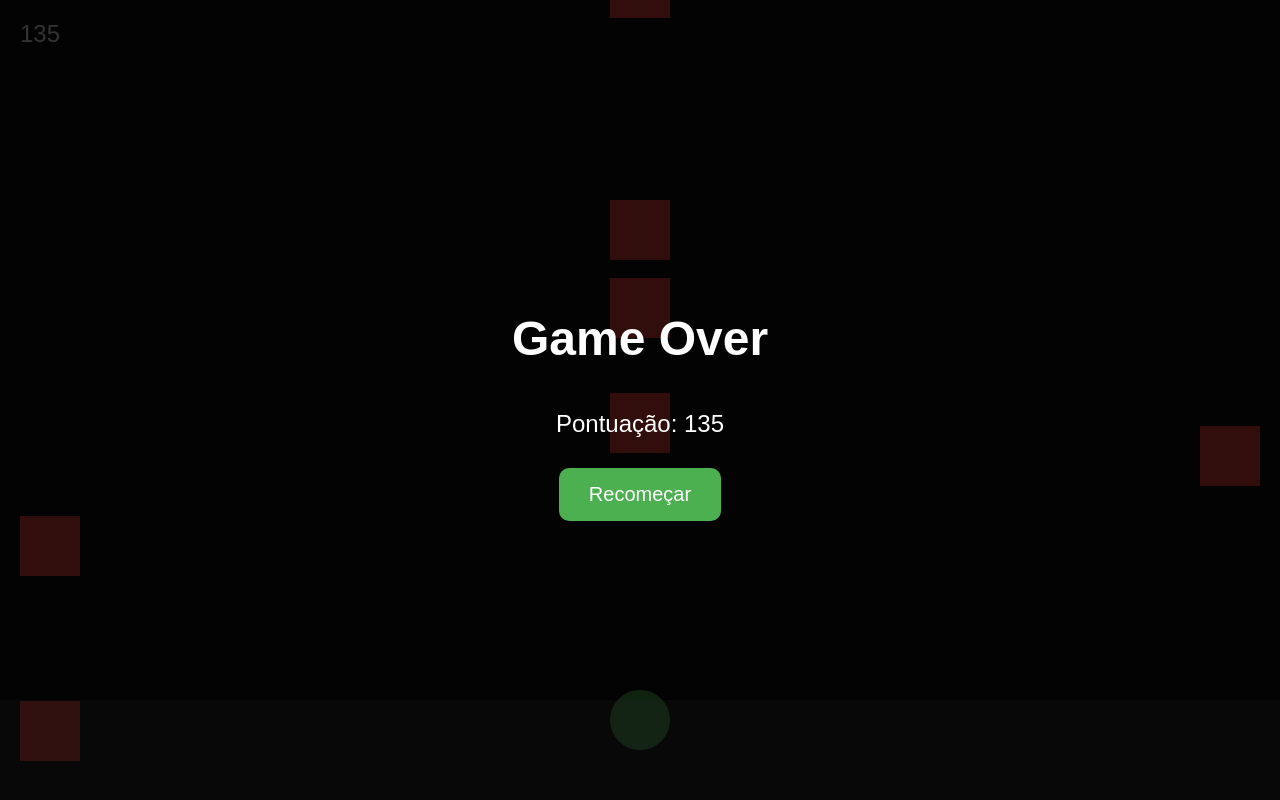
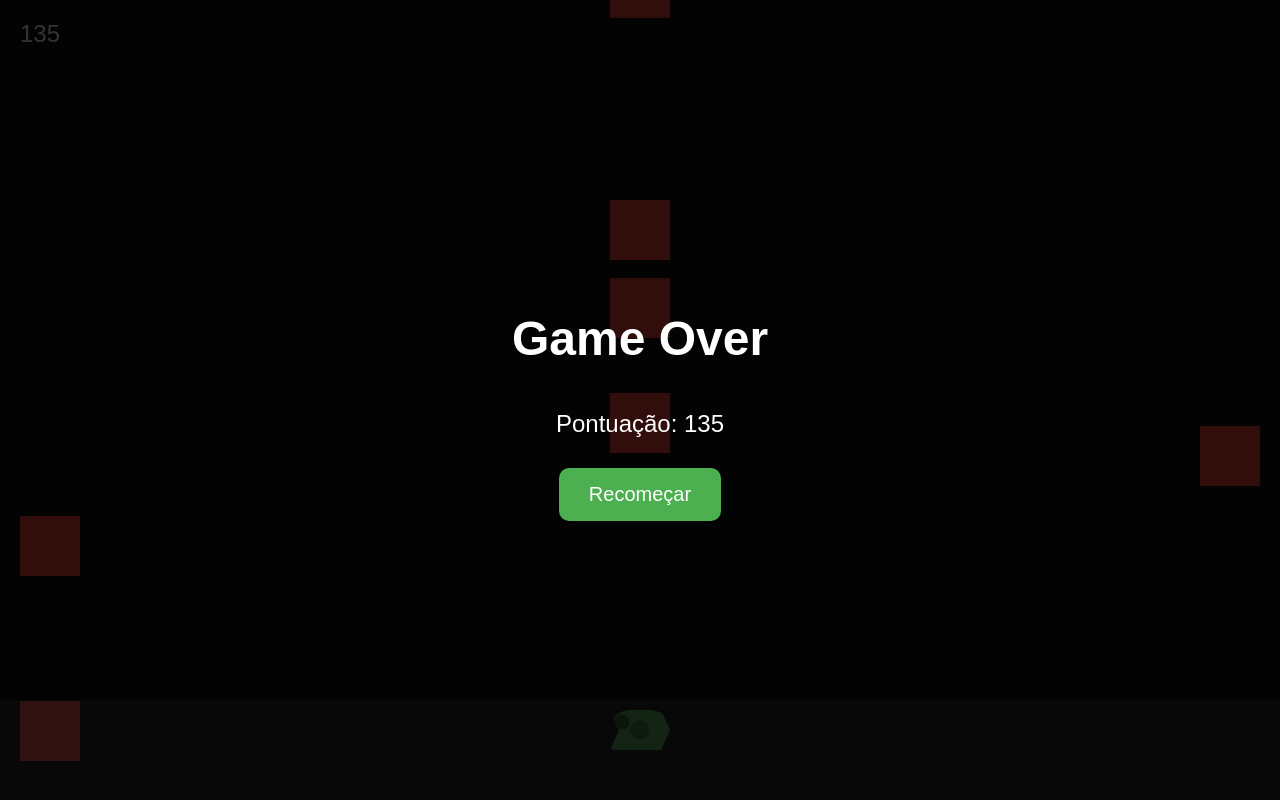
Before and after one commit to mac-2012-bot/mobile-racing-game, a website: page index.html in a window 1280 px wide. Drawn offline with Linux system fonts and the light colour scheme.

Commit message:
Substituir círculo verde por forma de carro com CSS

```diff
--- /dev/null
+++ b/car-style.css
@@ -0,0 +1,37 @@
+/* Car shape using CSS */
+#car {
+    position: absolute;
+    width: 60px;
+    height: 40px;
+    background-color: #4CAF50;
+    border-radius: 20px 20px 5px 5px;
+    bottom: 50px;
+    left: 50%;
+    transform: translateX(-50%);
+    z-index: 10;
+    clip-path: polygon(0% 0%, 85% 0%, 100% 50%, 85% 100%, 0% 100%, 15% 50%);
+}
+
+#car::before {
+    content: '';
+    position: absolute;
+    width: 20px;
+    height: 20px;
+    background-color: #2E7D32;
+    border-radius: 50%;
+    top: 50%;
+    left: 50%;
+    transform: translate(-50%, -50%);
+}
+
+#car::after {
+    content: '';
+    position: absolute;
+    width: 15px;
+    height: 15px;
+    background-color: #1B5E20;
+    border-radius: 50%;
+    top: 30%;
+    left: 20%;
+    transform: translate(-50%, -50%);
+}
--- a/index.html
+++ b/index.html
@@ -4,6 +4,7 @@
     <meta charset="UTF-8">
     <meta name="viewport" content="width=device-width, initial-scale=1.0, maximum-scale=1.0, user-scalable=no">
     <title>Mobile Racing Game</title>
+    <link rel="stylesheet" href="car-style.css">
     <style>
         body {
             margin: 0;
@@ -25,13 +26,38 @@
         #car {
             position: absolute;
             width: 60px;
-            height: 60px;
+            height: 40px;
             background-color: #4CAF50;
-            border-radius: 50%;
+            border-radius: 20px 20px 5px 5px;
             bottom: 50px;
             left: 50%;
             transform: translateX(-50%);
             z-index: 10;
+            clip-path: polygon(0% 0%, 85% 0%, 100% 50%, 85% 100%, 0% 100%, 15% 50%);
+        }
+
+        #car::before {
+            content: '';
+            position: absolute;
+            width: 20px;
+            height: 20px;
+            background-color: #2E7D32;
+            border-radius: 50%;
+            top: 50%;
+            left: 50%;
+            transform: translate(-50%, -50%);
+        }
+
+        #car::after {
+            content: '';
+            position: absolute;
+            width: 15px;
+            height: 15px;
+            background-color: #1B5E20;
+            border-radius: 50%;
+            top: 30%;
+            left: 20%;
+            transform: translate(-50%, -50%);
         }
 
         .obstacle {
```
